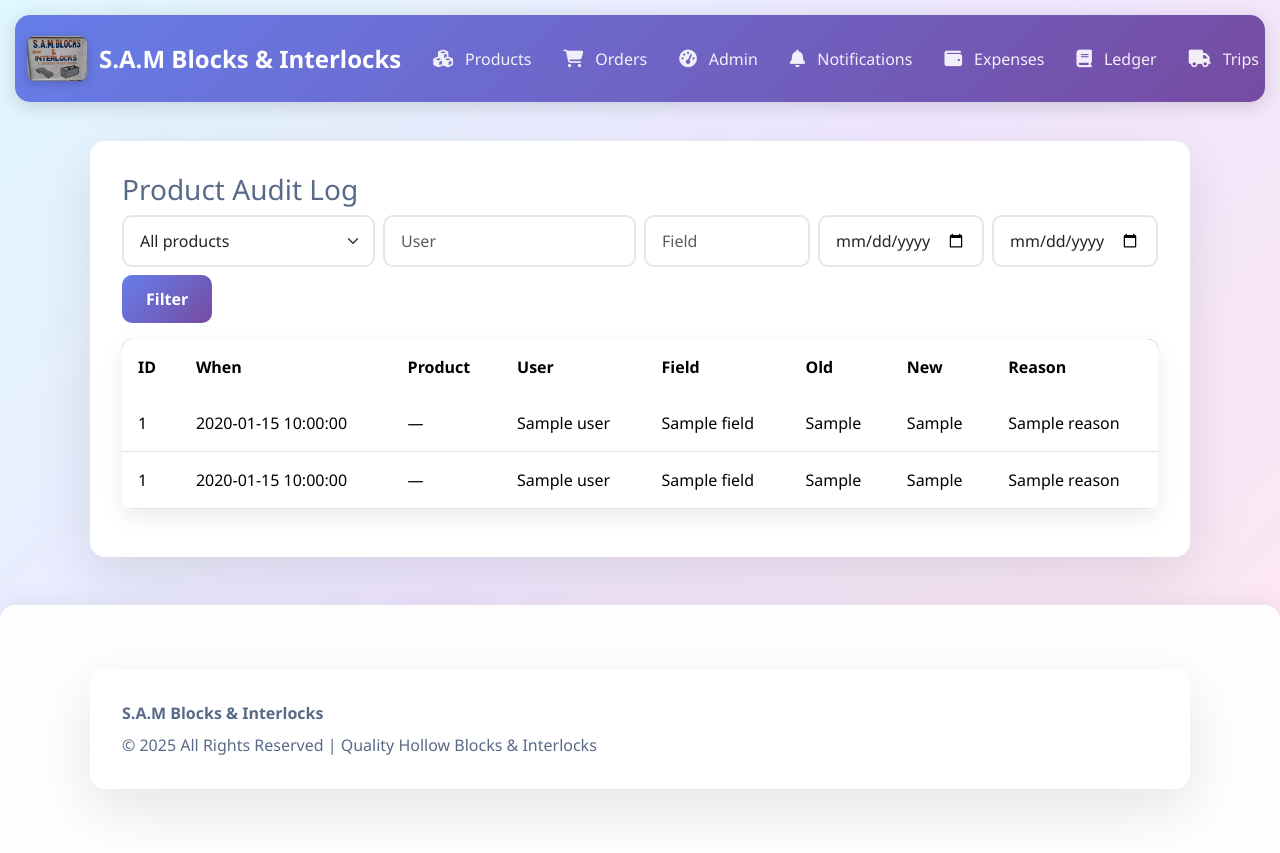
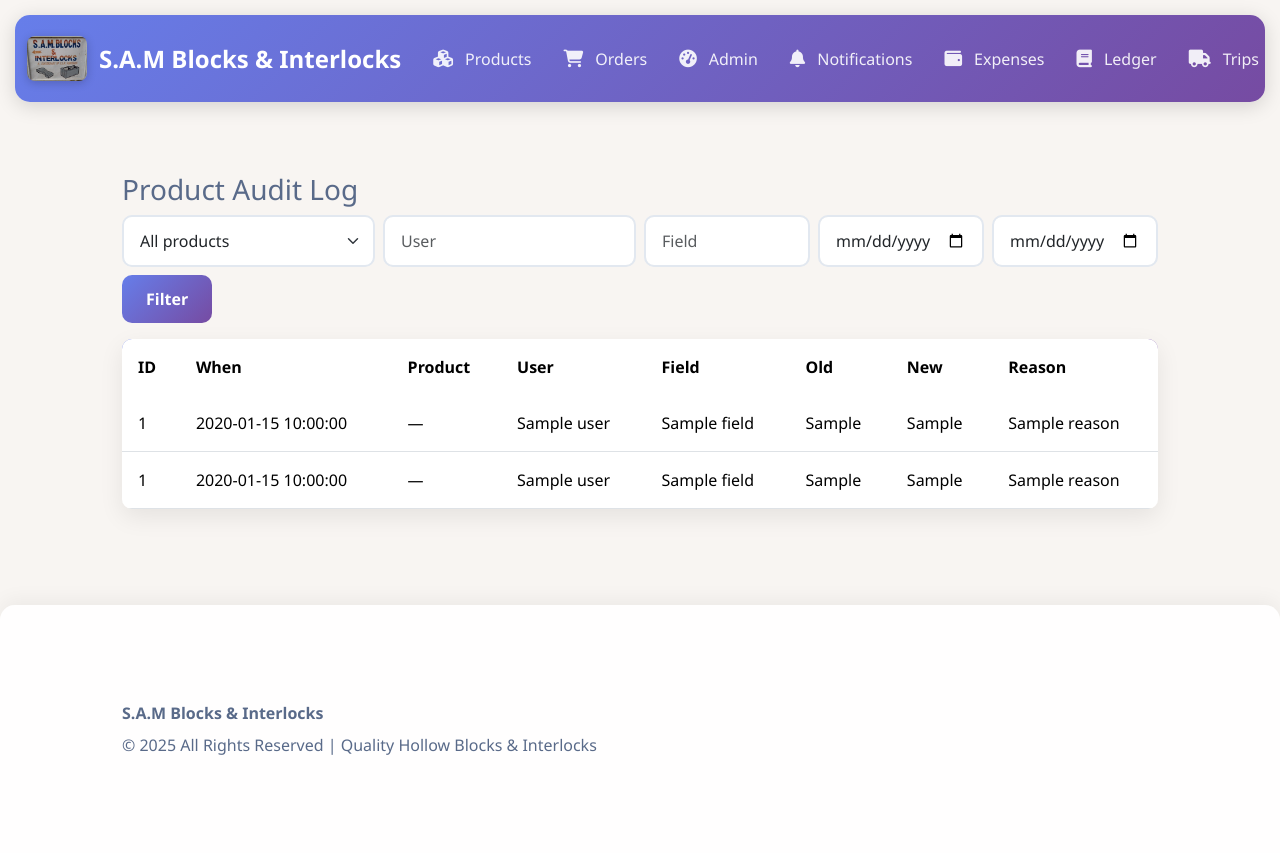
Before and after one commit to Teejay2223/sam-blocks-and-interlocks-inventory, a Flask app: page /admin/audit in a window 1280 px wide; the page is wider, and only the part inside the window is pictured. Run offline with Flask 3, Linux system fonts and the light colour scheme; a user stored in the database is signed in; a database or web service that is not in the repository returns one stand-in record (values such as "Sample title"); some libraries are stand-ins or nearby versions.

Commit message:
Fix background: simple light cream/pink color (#f8f5f2) like reference image

```diff
--- a/static/style.css
+++ b/static/style.css
@@ -18,8 +18,7 @@
 
 body {
     font-family: 'Segoe UI', Tahoma, Geneva, Verdana, sans-serif;
-    background: linear-gradient(135deg, #e0f7ff 0%, #f0e7ff 50%, #ffe7f0 100%);
-    background-attachment: fixed;
+    background: #f8f5f2;
     min-height: 100vh;
     color: var(--dark-text);
 }
@@ -88,12 +87,10 @@ body {
 
 /* Main Container */
 .container {
-    background: white;
-    border-radius: 15px;
+    background: transparent;
     padding: 2rem;
     margin-top: 2rem;
     margin-bottom: 2rem;
-    box-shadow: 0 20px 60px rgba(0,0,0,0.1);
 }
 
 /* Hero Section */
```
